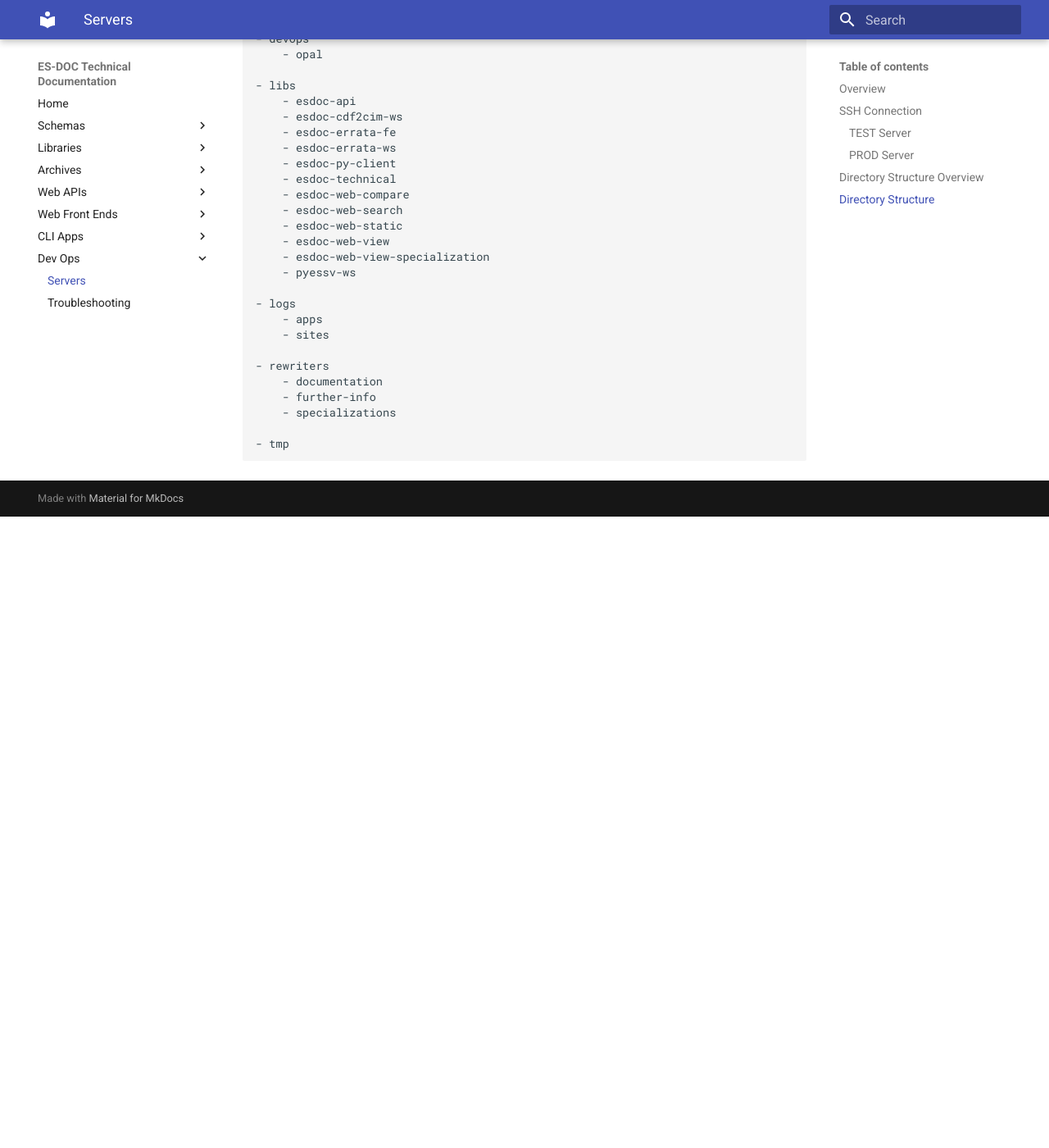
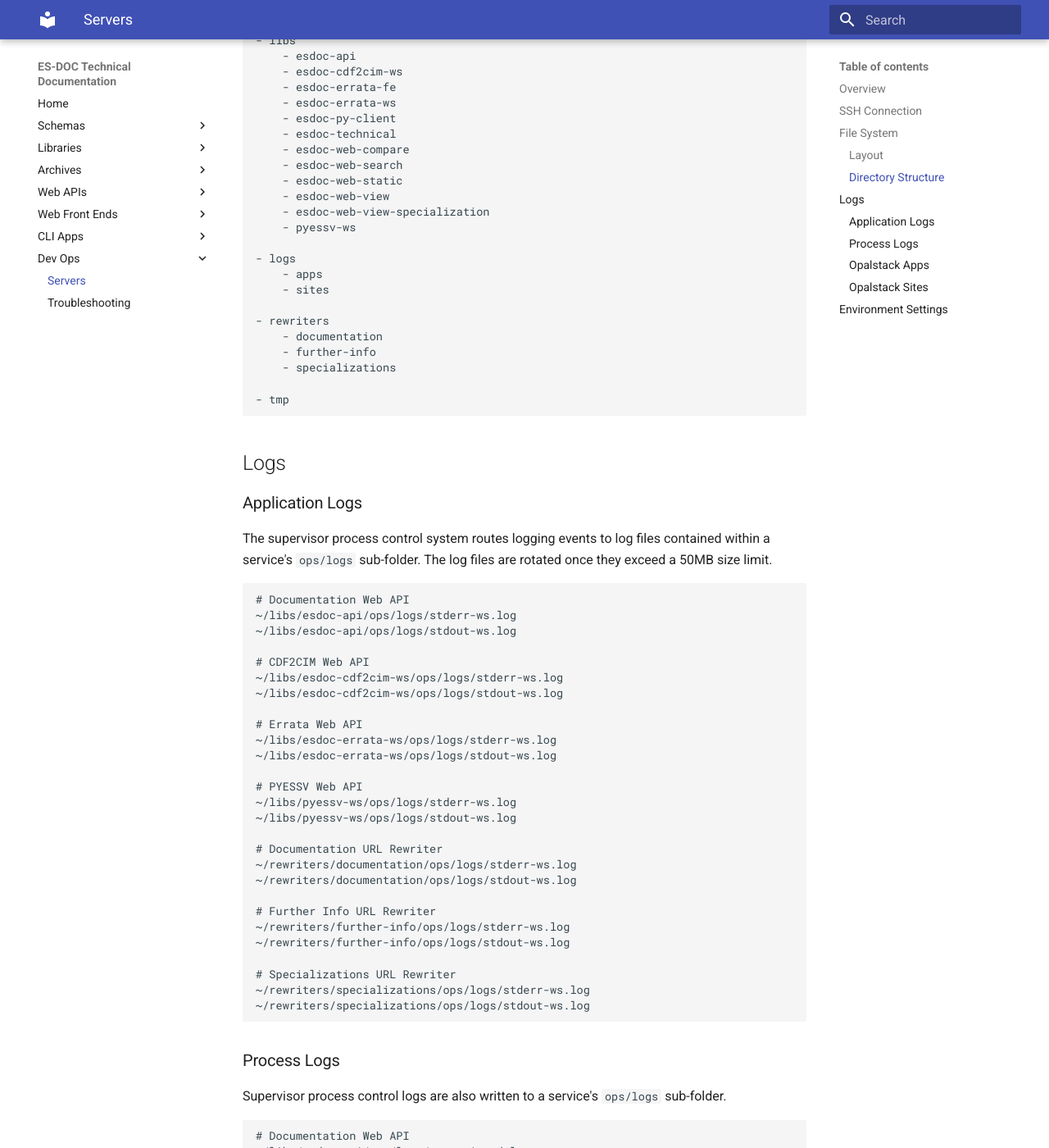
Before and after one commit to ES-DOC/esdoc-technical, an MkDocs documentation site: the page built from docs/devops/servers.md, in a window 1280 px wide and 1400 px high, scrolled down 1759 px. Shown: the whole window at 82% size. Built offline with MkDocs 1.6.1 and Material for MkDocs 9.7.7, drawn with Linux system fonts in a browser that asks for light colours; before the commit the page ends 2389 px from its top, so only the background shows below that; some of the changed text lies outside the part shown.

Commit message:
1. Added logging section.

````diff
--- a/docs/devops/servers.md
+++ b/docs/devops/servers.md
@@ -6,21 +6,19 @@ The ES-DOC web-services & applications are deployed upon servers provided by a c
 
 ## SSH Connection
 
-### TEST Server
+```
+# TEST Server
+alias esdoc-ssh-opal-test='ssh esdoc@vps149.opalstack.com'
 
-```
-alias esdoc-ssh-opal-test='ssh esdoc@vps149.opalstack.com'
-```
-
-### PROD Server
-
-```
+# PROD Server
 alias esdoc-ssh-opal-prod='ssh esdoc@vps184.opalstack.com'
 ```
 
-## Directory Structure Overview
+## File System
 
-The directory layout upon each server is identical other than the environment type prefix (expressed below as ENV).  The **apps** are installed via the OpalStack dashboard.
+### Layout
+
+The file system layout upon each server is identical other than the environment type prefix (expressed below as ENV).  The **apps** are installed via the OpalStack dashboard.
 
 ```
 - apps
@@ -53,7 +51,7 @@ The directory layout upon each server is identical other than the environment ty
     - temporary directory regularly cleared
 ```
 
-## Directory Structure
+### Directory Structure
 
 ```
 - apps
@@ -104,3 +102,113 @@ The directory layout upon each server is identical other than the environment ty
 
 - tmp
 ```
+
+## Logs
+
+### Application Logs
+
+The supervisor process control system routes logging events to log files contained within a service's `ops/logs` sub-folder.  The log files are rotated once they exceed a 50MB size limit.
+
+```
+# Documentation Web API
+~/libs/esdoc-api/ops/logs/stderr-ws.log
+~/libs/esdoc-api/ops/logs/stdout-ws.log
+
+# CDF2CIM Web API
+~/libs/esdoc-cdf2cim-ws/ops/logs/stderr-ws.log
+~/libs/esdoc-cdf2cim-ws/ops/logs/stdout-ws.log
+
+# Errata Web API
+~/libs/esdoc-errata-ws/ops/logs/stderr-ws.log
+~/libs/esdoc-errata-ws/ops/logs/stdout-ws.log
+
+# PYESSV Web API
+~/libs/pyessv-ws/ops/logs/stderr-ws.log
+~/libs/pyessv-ws/ops/logs/stdout-ws.log
+
+# Documentation URL Rewriter
+~/rewriters/documentation/ops/logs/stderr-ws.log
+~/rewriters/documentation/ops/logs/stdout-ws.log
+
+# Further Info URL Rewriter
+~/rewriters/further-info/ops/logs/stderr-ws.log
+~/rewriters/further-info/ops/logs/stdout-ws.log
+
+# Specializations URL Rewriter
+~/rewriters/specializations/ops/logs/stderr-ws.log
+~/rewriters/specializations/ops/logs/stdout-ws.log
+```
+
+### Process Logs
+
+Supervisor process control logs are also written to a service's `ops/logs` sub-folder.
+
+```
+# Documentation Web API
+~/libs/esdoc-api/ops/logs/supervisord.log
+
+# CDF2CIM Web API
+~/libs/esdoc-cdf2cim-ws/ops/logs/supervisord.log
+
+# Errata Web API
+~/libs/esdoc-errata-ws/ops/logs/supervisord.log
+
+# PYESSV Web API
+~/libs/pyessv-ws/ops/logs/supervisord.log
+
+# Documentation URL Rewriter
+~/rewriters/documentation/ops/logs/supervisord.log
+
+# Further Info URL Rewriter
+~/rewriters/further-info/ops/logs/supervisord.log
+
+# Specializations URL Rewriter
+~/rewriters/specializations/ops/logs/supervisord.log
+```
+
+### Opalstack Apps
+
+Logs related to Opalstack applications (setup from the Opalstack dashboard) are written to the following directory:
+
+```
+~/logs/apps/{application-id}
+```
+
+For example:
+
+```
+~/logs/apps/prod_fe_technical_1
+```
+
+**NOTE** - These log directories are normally empty as the supervisor process controller typically intercepts logging events.
+
+### Opalstack Sites
+
+For each application mapped to an Opalstack site, HTTP access & HTTP error logs are written to the following directory:
+
+```
+~/logs/sites/{application-id}/access.txt
+~/logs/sites/{application-id}/error.txt
+```
+
+For example:
+
+```
+~/logs/sites/prod_fe_technical_1/access.txt
+~/logs/sites/prod_fe_technical_1/error.txt
+```
+
+## Environment Settings
+
+3 types of file are used to assign environment specific settings.
+
+```
+- $HOME/.esdoc/environment
+    - activates sub-shells to streamline server administration from command line
+
+- $HOME/.esdoc/vars
+    - sets environment specific variables
+
+- $HOME/.esdoc/credentials
+    - sets credentials for connecting to external services - typically GitHub
+```
````
Also changed, not shown: docs/libs/cdf2cim.md (added).
